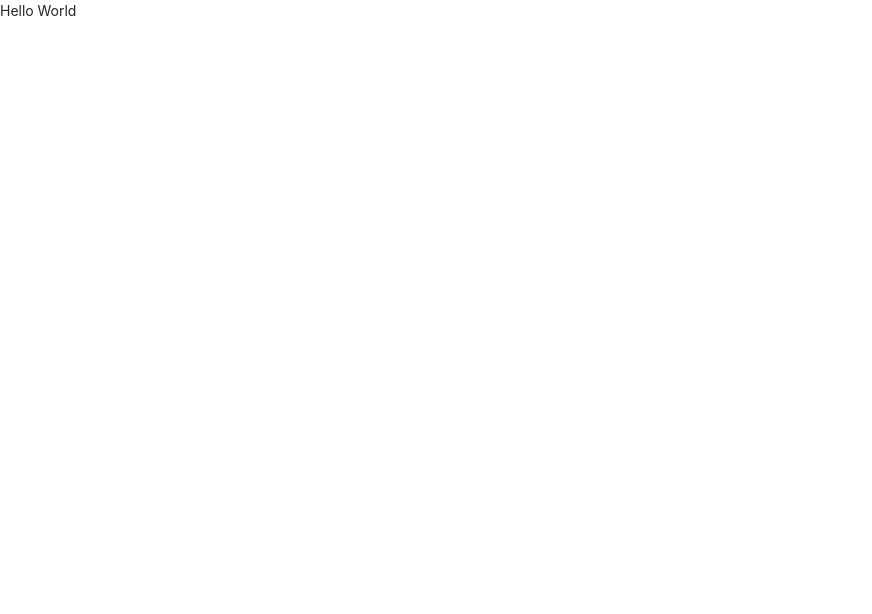
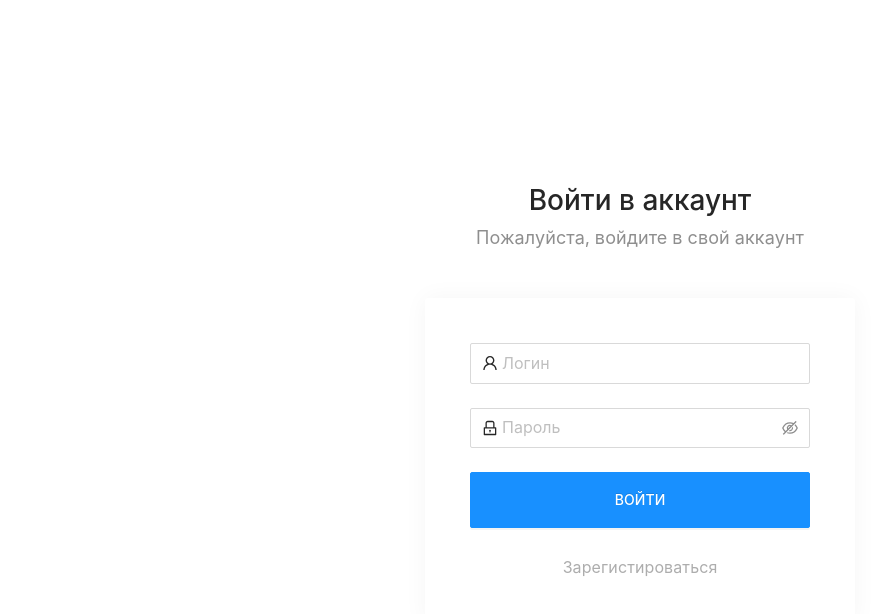
Before and after one commit to spbtne/rsclone, a React (Create React App) app in the folder chat/: page / in a window 1280 px wide. Shown: the top 614 px of the page, without its empty margins (0-872 px from the left). Built offline with nearby package versions, Linux system fonts and the light colour scheme.

Commit message:
add: create markup login-layout

```diff
--- a/chat/package.json
+++ b/chat/package.json
@@ -7,6 +7,7 @@
     "@testing-library/react": "^11.2.2",
     "@testing-library/user-event": "^12.6.0",
     "antd": "^4.10.1",
+    "classnames": "^2.2.6",
     "node-sass": "^4.14.1",
     "react": "^17.0.1",
     "react-dom": "^17.0.1",
--- a/chat/src/App.js
+++ b/chat/src/App.js
@@ -1,8 +1,11 @@
+import React from "react";
+
+import { Auth } from "./pages/Home/indexHome";
 
 function App() {
   return (
     <div className="wrapper">
-      Hello World
+      <Auth />
     </div>
   );
 }
--- /dev/null
+++ b/chat/src/components/Block/Block.scss
@@ -0,0 +1,6 @@
+.block {
+  padding: 45px;
+  background: #ffffff;
+  box-shadow: 0px 0px 25px rgba(0, 0, 0, 0.04204);
+  border-radius: 3px;
+}
--- /dev/null
+++ b/chat/src/components/Block/indexBlock.js
@@ -0,0 +1,10 @@
+import React from "react";
+import classNames from 'classnames';
+
+import "./Block.scss";
+
+function Block({ children, className }) {
+  return <div className={classNames("block", className)}>{children}</div>;
+}
+
+export default Block;
--- /dev/null
+++ b/chat/src/components/Button/Button.scss
@@ -0,0 +1,5 @@
+.button {
+  &--large {
+    height: 56px;
+  }
+}
--- /dev/null
+++ b/chat/src/components/Button/indexButton.js
@@ -0,0 +1,24 @@
+import React from "react";
+import PropTypes from "prop-types";
+import classNames from "classnames";
+
+import { Button as BaseButton } from "antd";
+
+import "./Button.scss";
+
+function Button(props) {
+  return (
+    <BaseButton
+      {...props}
+      className={classNames("button", props.className, {
+        "button--large": props.size === "large",
+      })}
+    ></BaseButton>
+  );
+}
+
+Button.propTypes = {
+  className: PropTypes.string,
+};
+
+export default Button;
--- /dev/null
+++ b/chat/src/components/indexComponents.js
@@ -0,0 +1,2 @@
+export { default as Button } from "./Button/indexButton";
+export { default as Block } from "./Block/indexBlock";
--- /dev/null
+++ b/chat/src/pages/Auth/Auth.scss
@@ -0,0 +1,43 @@
+.auth {
+  display: flex;
+  justify-content: center;
+  align-items: center;
+  height: 100%;
+
+  &__top {
+    text-align: center;
+    margin-bottom: 50px;
+    h2 {
+      font-size: 28px;
+      margin-bottom: 5px;
+    }
+    p {
+      opacity: 0.5;
+      font-size: 18px;
+      line-height: 21px;
+      letter-spacing: 0.1px;
+    }
+  }
+
+  &__registration-link {
+    font-size: 16px;
+    line-height: 19px;
+    letter-spacing: 0.1px;
+    color: #adadad;
+    display: block;
+    text-align: center;
+
+    margin-top: 30px;
+  }
+  .block {
+    width: 430px;
+  }
+
+  .button {
+    text-transform: uppercase;
+    font-weight: 500;
+    font-size: 14px;
+    letter-spacing: 0.1px;
+    width: 100%;
+  }
+}
--- /dev/null
+++ b/chat/src/pages/Auth/indexAuth.js
@@ -0,0 +1,74 @@
+import React from "react";
+
+import { Form, Input } from "antd";
+import {
+  UserOutlined,
+  EyeTwoTone,
+  EyeInvisibleOutlined,
+  LockOutlined,
+} from "@ant-design/icons";
+
+import { Button, Block } from "../../components/indexComponents";
+
+import "./Auth.scss";
+
+function Auth() {
+  return (
+    <section className="auth">
+      <div className="auth__content">
+        <div className="auth__top">
+          <h2>Войти в аккаунт</h2>
+          <p>Пожалуйста, войдите в свой аккаунт</p>
+        </div>
+        <Block>
+          <Form>
+            <Form.Item
+              name="username"
+              rules={[
+                {
+                  required: true,
+                  message: "Введите Ваш логин",
+                },
+              ]}
+            >
+              <Input
+                size="large"
+                placeholder="Логин"
+                prefix={<UserOutlined />}
+              />
+            </Form.Item>
+
+            <Form.Item
+              name="password"
+              rules={[
+                {
+                  required: true,
+                  message: "Введите Ваш пароль",
+                },
+              ]}
+            >
+              <Input.Password
+                size="large"
+                placeholder="Пароль"
+                prefix={<LockOutlined />}
+                iconRender={(visible) =>
+                  visible ? <EyeTwoTone /> : <EyeInvisibleOutlined />
+                }
+              />
+            </Form.Item>
+            <Form.Item>
+              <Button type="primary" size="large">
+                Войти
+              </Button>
+            </Form.Item>
+            <a href="#" className="auth__registration-link">
+              Зарегистироваться
+            </a>
+          </Form>
+        </Block>
+      </div>
+    </section>
+  );
+}
+
+export default Auth;
--- /dev/null
+++ b/chat/src/pages/Home/indexHome.js
@@ -0,0 +1 @@
+export { default as Auth } from "../Auth/indexAuth";
--- a/chat/src/styles/index.scss
+++ b/chat/src/styles/index.scss
@@ -1 +1,9 @@
-@import '~antd/dist/antd.css';
+@import "~antd/dist/antd.css";
+
+body,
+html,
+#root,
+.wrapper {
+  height: 100%;
+  color: #202020;
+}
```
Also changed, not shown: 1 other file (tests, documents, lock files or other folders).
